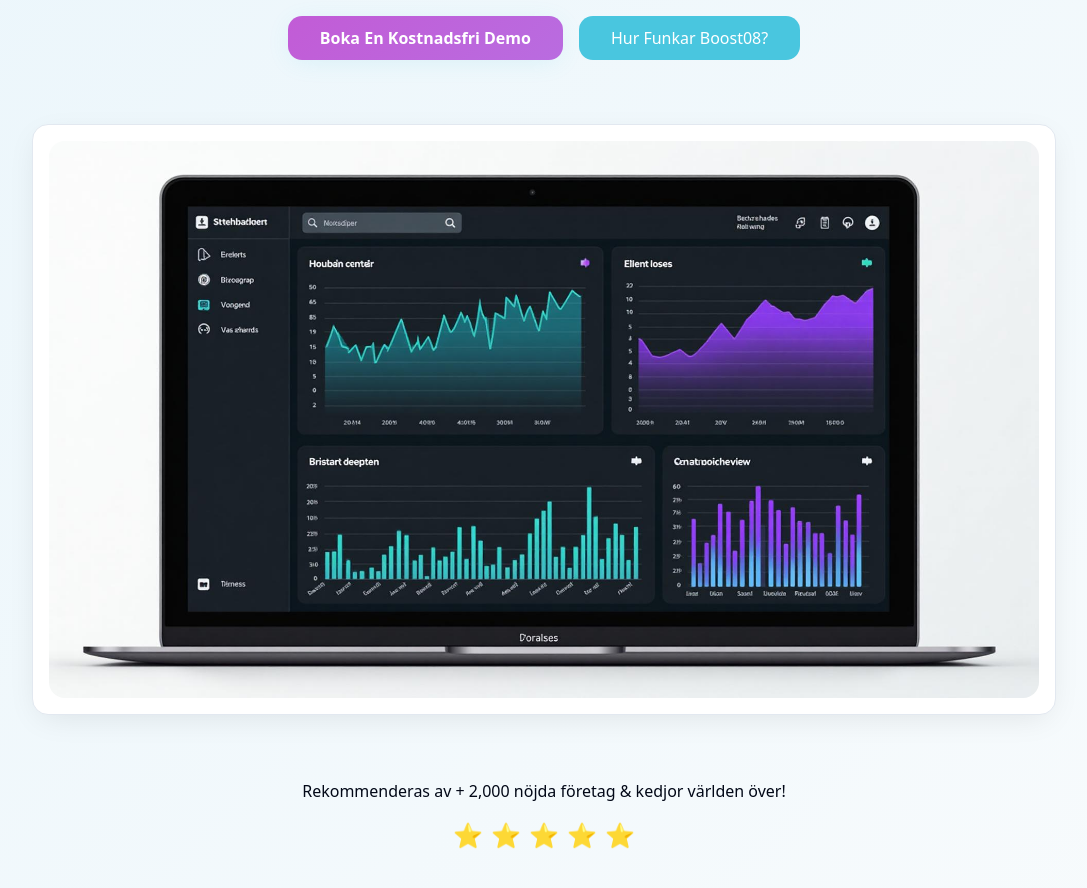
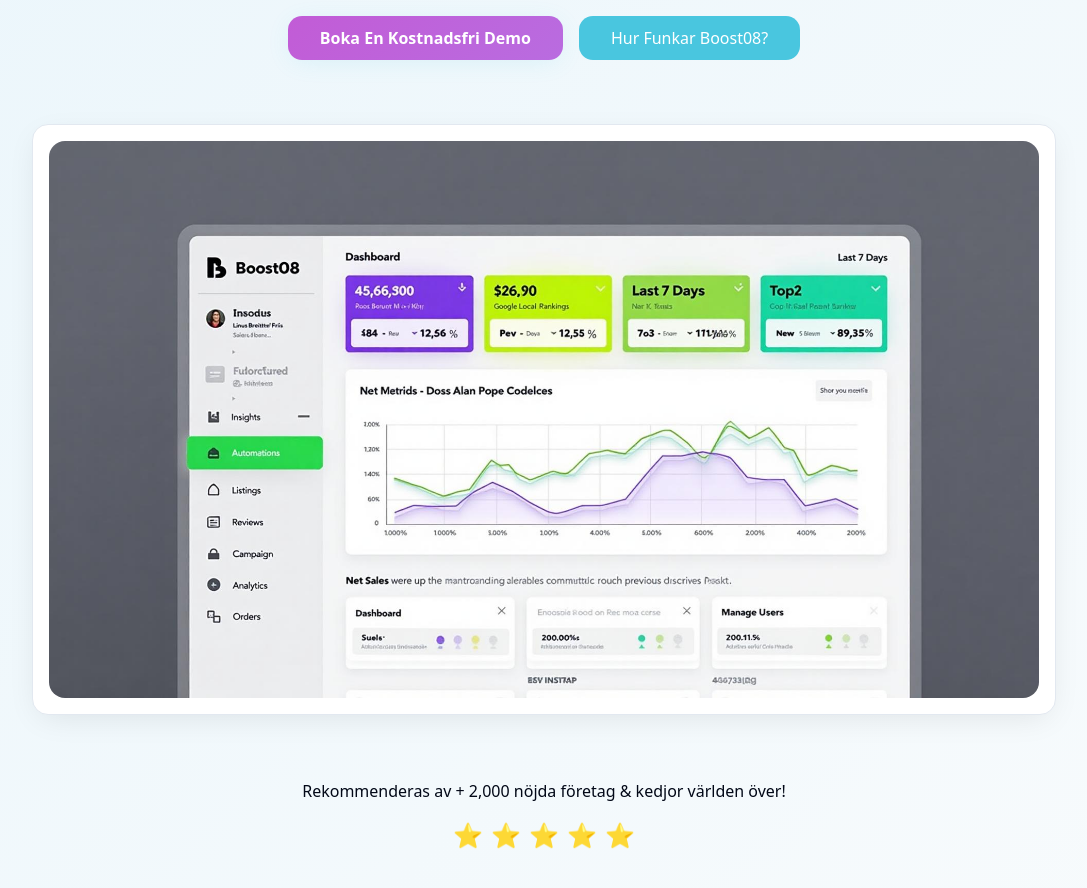
Before and after one commit to L1FR11S/boost08-digital-domination, a React (Vite) app: page / in a window 1280 px wide. Shown: the part 500-1388 px from the top of the page, without its empty margins (96-1183 px from the left). Built offline with nearby package versions, Linux system fonts and the light colour scheme; the HTML template or start-up script is replaced by a standard one.

Commit message:
Add dashboard mockup

```diff
--- a/src/components/Hero.tsx
+++ b/src/components/Hero.tsx
@@ -1,8 +1,33 @@
 import { Button } from "@/components/ui/button";
 import dashboardImage from "@/assets/dashboard-hero.png";
 import logo from "@/assets/logo.png";
+import { useEffect, useRef, useState } from "react";
 
 const Hero = () => {
+  const [isVisible, setIsVisible] = useState(false);
+  const imageRef = useRef<HTMLDivElement>(null);
+
+  useEffect(() => {
+    const observer = new IntersectionObserver(
+      ([entry]) => {
+        if (entry.isIntersecting) {
+          setIsVisible(true);
+        }
+      },
+      { threshold: 0.1 }
+    );
+
+    if (imageRef.current) {
+      observer.observe(imageRef.current);
+    }
+
+    return () => {
+      if (imageRef.current) {
+        observer.unobserve(imageRef.current);
+      }
+    };
+  }, []);
+
   return (
     <section className="pt-32 pb-20 bg-gradient-hero overflow-hidden">
       <div className="container mx-auto px-4 sm:px-6 lg:px-8">
@@ -34,7 +59,14 @@ const Hero = () => {
           </div>
         </div>
 
-        <div className="relative max-w-5xl mx-auto">
+        <div
+          ref={imageRef}
+          className={`relative max-w-5xl mx-auto transition-all duration-1000 ${
+            isVisible
+              ? 'translate-y-0 opacity-100'
+              : 'translate-y-20 opacity-0'
+          }`}
+        >
           <div className="rounded-2xl overflow-hidden shadow-card border border-border bg-white p-4">
             <img
               src={dashboardImage}
```
Also changed, not shown: src/assets/dashboard-hero.png.
